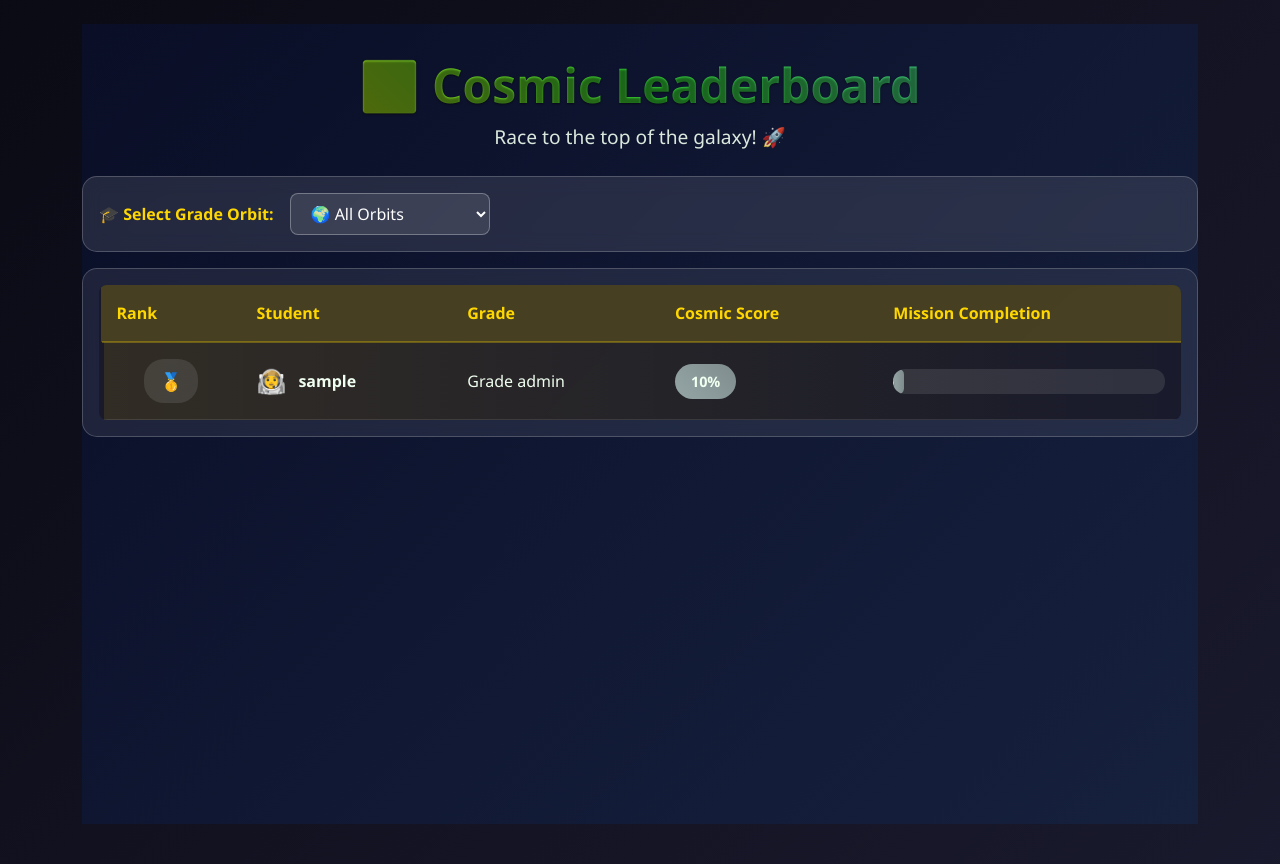
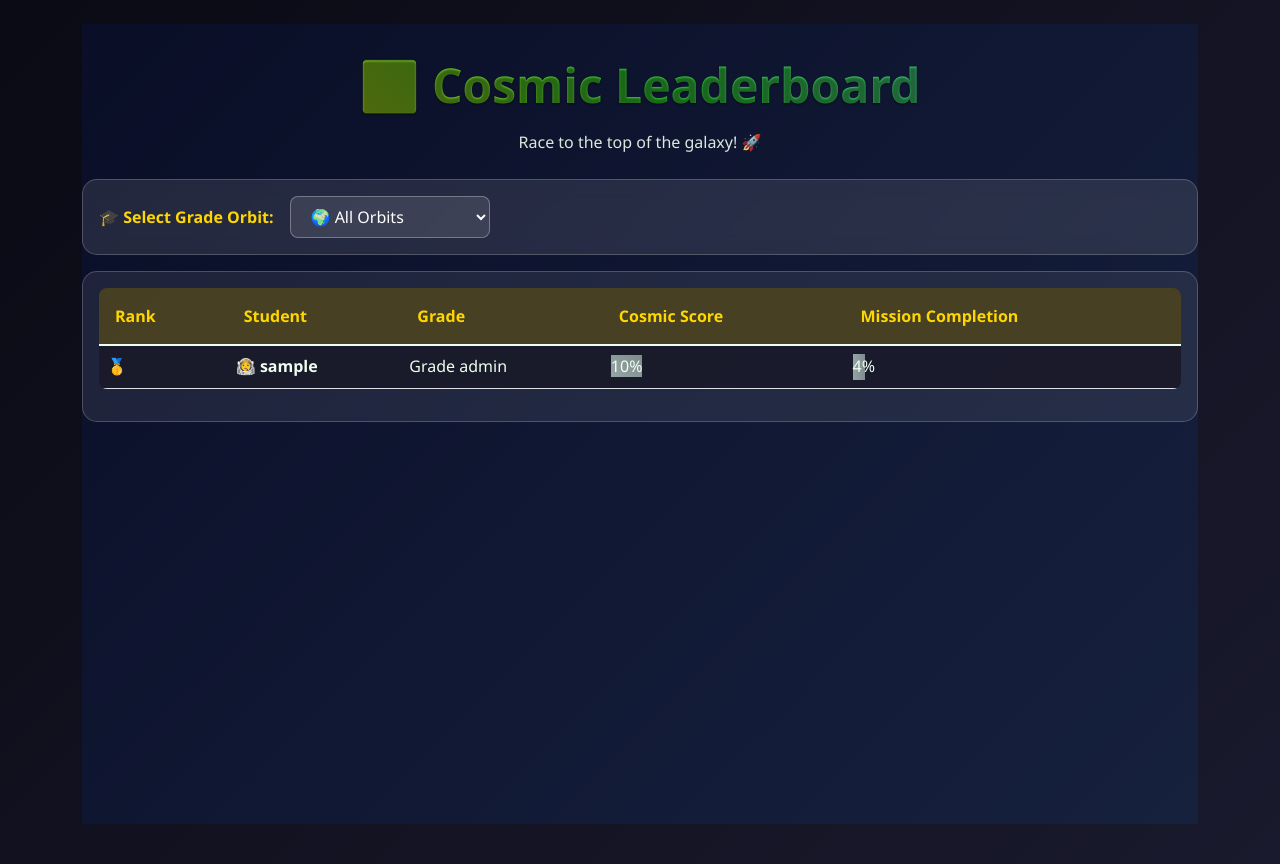
Before and after one commit to siriusbrak7/stellar-scholar, a Flask app: template templates/leaderboard.html in a window 1280 px wide. Shown: the part 76-940 px from the top of the page. Run offline with Flask 3, Linux system fonts and the light colour scheme; the template is opened without the code that fills it: most values are stand-ins (such as "Sample title", 1, 10 or a date in 2020).

Commit message:
Fixed teacher dashboard

```diff
--- a/templates/leaderboard.html
+++ b/templates/leaderboard.html
@@ -93,41 +93,58 @@
                                 {% endif %}
                             </div>
                         </td>
+
                         <td>
                             <div class="student-info">
                                 <span class="student-avatar">{{ ['🚀', '👨‍🚀', '👩‍🚀', '🛸', '🌟'] | random }}</span>
                                 <strong>{{ student.username }}</strong>
                             </div>
                         </td>
+
                         <td>Grade {{ student.grade_level }}</td>
+
                         <td>
-                            <span class="score-badge {{ 'legendary' if student.avg_score >= 90 else 'epic' if student.avg_score >= 80 else 'rare' if student.avg_score >= 70 else 'common' }}">
+                            <span class="score-badge
+                                {{ 'legendary' if student.avg_score >= 90 else
+                                   'epic' if student.avg_score >= 80 else
+                                   'rare' if student.avg_score >= 70 else
+                                   'common' }}">
                                 {{ student.avg_score }}%
                             </span>
                         </td>
+
                         <td>
                             <div class="completion-container">
                                 <div class="cosmic-progress">
-                                    <div class="progress-fill {{ 'legendary' if student.completion_rate >= 90 else 'epic' if student.completion_rate >= 80 else 'rare' if student.completion_rate >= 70 else 'common' }}"
+                                    <div class="progress-fill
+                                        {{ 'legendary' if student.completion_rate >= 90 else
+                                           'epic' if student.completion_rate >= 80 else
+                                           'rare' if student.completion_rate >= 70 else
+                                           'common' }}"
                                          style="width: {{ student.completion_rate }}%">
                                         <span class="progress-text">{{ student.completion_rate }}%</span>
                                     </div>
                                 </div>
                             </div>
                         </td>
+
                         {% if session.user_id == 'sirius' %}
                         <td>
                             <span class="school-badge">
                                 {% for school in available_schools %}
-                                    {% if school.id == student.school_id %}{{ school.name }}{% endif %}
+                                    {% if school.id == student.school_id %}
+                                        {{ school.name }}
+                                    {% endif %}
                                 {% endfor %}
                             </span>
                         </td>
                         {% endif %}
+
                     </tr>
                     {% endfor %}
                 </tbody>
             </table>
+
             {% else %}
             <div class="empty-state text-center py-5">
                 <div class="empty-icon">🌌</div>
@@ -140,6 +157,7 @@
 </div>
 
 <style>
+/* === Cosmic Layout === */
 .cosmic-leaderboard {
     background: linear-gradient(135deg, #0a0e27 0%, #16213e 100%);
     min-height: 100vh;
@@ -147,232 +165,95 @@
     color: white;
 }
 
-.cosmic-header {
-    margin-bottom: 2rem;
-}
-
+/* === Header === */
 .cosmic-title {
     font-size: 3rem;
     font-weight: 700;
     background: linear-gradient(45deg, #FFD700, #32CD32, #4ECDC4);
     -webkit-background-clip: text;
     -webkit-text-fill-color: transparent;
-    background-clip: text;
-    margin-bottom: 0.5rem;
 }
-
 .cosmic-subtitle {
-    font-size: 1.2rem;
     color: #FFD700;
     opacity: 0.9;
 }
 
+/* === Filters === */
 .cosmic-filter-card {
-    background: rgba(255, 255, 255, 0.1);
-    backdrop-filter: blur(10px);
-    border: 1px solid rgba(255, 255, 255, 0.2);
+    background: rgba(255,255,255,0.1);
     border-radius: 15px;
     padding: 1rem;
+    backdrop-filter: blur(10px);
+    border: 1px solid rgba(255,255,255,0.2);
 }
 
 .filter-body {
     display: flex;
-    align-items: center;
     gap: 1rem;
     flex-wrap: wrap;
+    align-items: center;
 }
 
 .filter-label {
     color: #FFD700;
     font-weight: 600;
-    margin: 0;
-    white-space: nowrap;
 }
 
 .cosmic-select {
-    background: rgba(255, 255, 255, 0.1);
-    border: 1px solid rgba(255, 255, 255, 0.3);
+    background: rgba(255,255,255,0.1);
+    border: 1px solid rgba(255,255,255,0.3);
     border-radius: 8px;
     color: white;
     padding: 0.5rem 1rem;
     min-width: 200px;
 }
-
-/* Fix dropdown background */
 .cosmic-select option {
-    background: #1a1a2e; /* Dark cosmic background */
+    background: #1a1a2e;
     color: white;
-    padding: 0.5rem;
 }
 
-.cosmic-select:focus {
-    border-color: #FFD700;
-    box-shadow: 0 0 0 2px rgba(255, 215, 0, 0.2);
-    outline: none;
-}
-
+/* === Table === */
 .cosmic-table-card {
-    background: rgba(255, 255, 255, 0.08);
-    backdrop-filter: blur(10px);
-    border: 1px solid rgba(255, 255, 255, 0.2);
+    background: rgba(255,255,255,0.08);
     border-radius: 15px;
     overflow: hidden;
+    border: 1px solid rgba(255,255,255,0.2);
 }
-
-.cosmic-table {
-    background: transparent;
-    color: white;
-    margin: 0;
+.cosmic-table thead {
+    background: rgba(255,215,0,0.2);
 }
-
-.cosmic-table thead {
-    background: rgba(255, 215, 0, 0.2);
-    border-bottom: 2px solid rgba(255, 215, 0, 0.3);
-}
-
 .cosmic-table th {
     color: #FFD700;
-    font-weight: 600;
-    border: none;
     padding: 1rem;
 }
-
-.cosmic-table td {
-    border-color: rgba(255, 255, 255, 0.1);
-    padding: 1rem;
-    vertical-align: middle;
-}
-
-.cosmic-row {
-    transition: all 0.3s ease;
-    border-left: 3px solid transparent;
-}
-
 .cosmic-row:hover {
-    background: rgba(255, 255, 255, 0.05);
-    border-left-color: #FFD700;
+    background: rgba(255,255,255,0.05);
+    border-left: 3px solid #FFD700;
     transform: translateX(5px);
 }
 
-.podium-row {
-    background: linear-gradient(90deg, rgba(255, 215, 0, 0.1), transparent);
-}
-
-.rank-cell {
-    text-align: center;
-}
-
-.rank-badge {
-    display: inline-block;
-    padding: 0.5rem 1rem;
-    background: rgba(255, 255, 255, 0.1);
-    border-radius: 20px;
-    font-weight: 700;
-    font-size: 1.1rem;
-    min-width: 50px;
-}
-
-.student-info {
-    display: flex;
-    align-items: center;
-    gap: 0.75rem;
-}
-
-.student-avatar {
-    font-size: 1.5rem;
-}
-
-.score-badge {
-    padding: 0.5rem 1rem;
-    border-radius: 20px;
-    font-weight: 600;
-    font-size: 0.9rem;
-}
-
+/* === Badges & Progress === */
 .score-badge.legendary { background: linear-gradient(45deg, #FFD700, #FF6B6B); color: black; }
-.score-badge.epic { background: linear-gradient(45deg, #9B59B6, #3498DB); color: white; }
-.score-badge.rare { background: linear-gradient(45deg, #3498DB, #2ECC71); color: white; }
-.score-badge.common { background: linear-gradient(45deg, #95A5A6, #7F8C8D); color: white; }
-
-.completion-container {
-    min-width: 150px;
-}
-
-.cosmic-progress {
-    height: 25px;
-    background: rgba(255, 255, 255, 0.1);
-    border-radius: 12px;
-    overflow: hidden;
-    position: relative;
-}
-
-.progress-fill {
-    height: 100%;
-    border-radius: 12px;
-    position: relative;
-    transition: width 0.5s ease;
-}
+.score-badge.epic      { background: linear-gradient(45deg, #9B59B6, #3498DB); }
+.score-badge.rare      { background: linear-gradient(45deg, #3498DB, #2ECC71); }
+.score-badge.common    { background: linear-gradient(45deg, #95A5A6, #7F8C8D); }
 
 .progress-fill.legendary { background: linear-gradient(90deg, #FFD700, #32CD32); }
-.progress-fill.epic { background: linear-gradient(90deg, #9B59B6, #3498DB); }
-.progress-fill.rare { background: linear-gradient(90deg, #3498DB, #2ECC71); }
-.progress-fill.common { background: linear-gradient(90deg, #95A5A6, #7F8C8D); }
+.progress-fill.epic      { background: linear-gradient(90deg, #9B59B6, #3498DB); }
+.progress-fill.rare      { background: linear-gradient(90deg, #3498DB, #2ECC71); }
+.progress-fill.common    { background: linear-gradient(90deg, #95A5A6, #7F8C8D); }
 
-.progress-text {
-    position: absolute;
-    right: 10px;
-    top: 50%;
-    transform: translateY(-50%);
-    font-size: 0.8rem;
-    font-weight: 600;
-    color: white;
-    text-shadow: 0 1px 2px rgba(0,0,0,0.5);
-}
-
-.school-badge {
-    background: rgba(102, 126, 234, 0.3);
-    color: #667eea;
-    padding: 0.25rem 0.75rem;
-    border-radius: 15px;
-    font-size: 0.8rem;
-    font-weight: 600;
-}
-
-.empty-state {
-    padding: 3rem;
-}
-
+/* Empty State */
 .empty-icon {
     font-size: 4rem;
-    margin-bottom: 1rem;
     opacity: 0.7;
-}
-
-.empty-state h4 {
-    color: #FFD700;
-    margin-bottom: 1rem;
 }
 
 /* Responsive */
 @media (max-width: 768px) {
-    .cosmic-title {
-        font-size: 2rem;
-    }
-
-    .filter-body {
-        flex-direction: column;
-        align-items: flex-start;
-    }
-
-    .cosmic-select {
-        width: 100%;
-    }
-
-    .student-info {
-        flex-direction: column;
-        text-align: center;
-        gap: 0.5rem;
-    }
+    .cosmic-title { font-size: 2rem; }
+    .filter-body { flex-direction: column; align-items: flex-start; }
+    .cosmic-select { width: 100%; }
 }
 </style>
 
@@ -384,4 +265,5 @@ document.getElementById('gradeFilter').addEventListener('change', function () {
     window.location.href = currentUrl.toString();
 });
 </script>
+
 {% endblock %}
```
Lines whose indentation alone changed are shown as unchanged.
